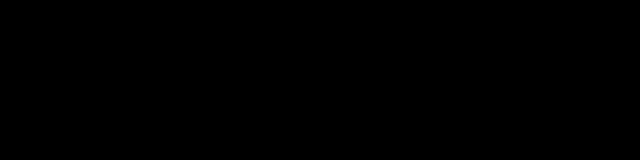
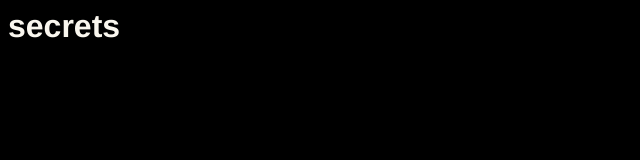
Before and after one commit to trevthedevFR/trevthedev.github.io, a plain HTML site: page secrets.html in a window 1280 px wide. Shown: the whole page, without its empty margins (0-640 px from the left). Drawn offline with Linux system fonts and the light colour scheme.

Commit message:
Update secrets.html

```diff
--- a/secrets.html
+++ b/secrets.html
@@ -22,6 +22,6 @@
     </style>
   </head>
   <body>
-
+    <h1>secrets</h1>
   </body>
 </html>
```
